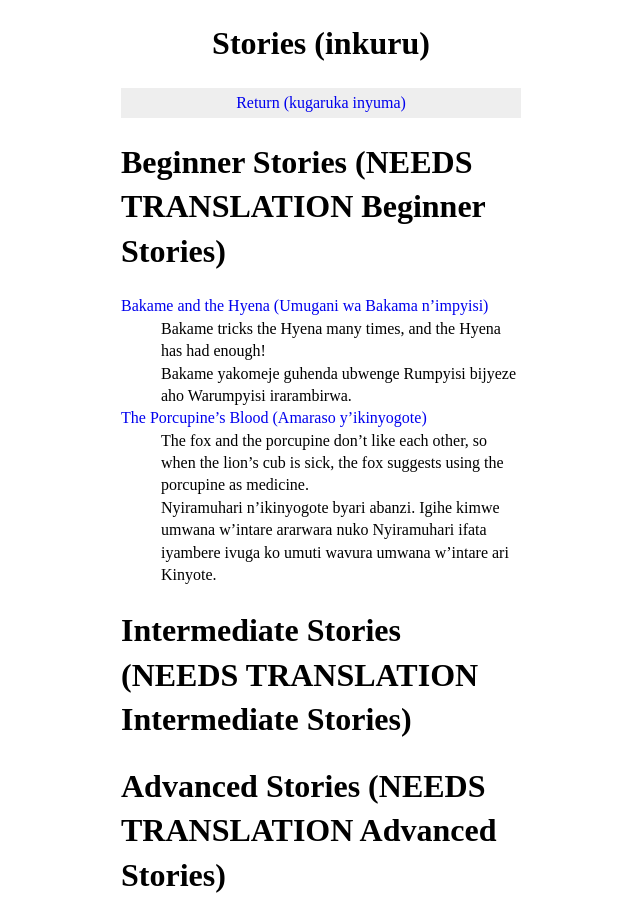
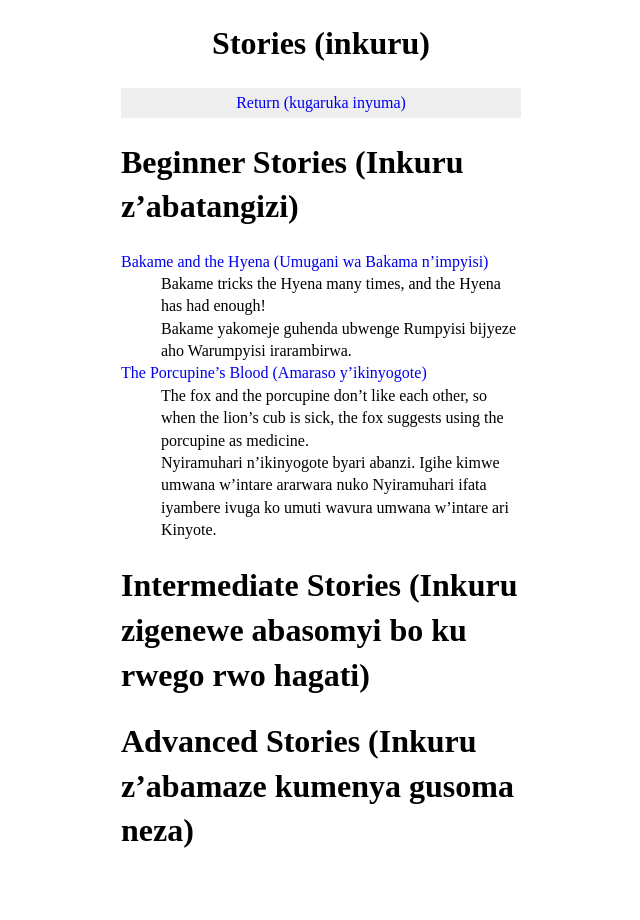
Before and after one commit to RwandaReads/RwandaReads.github.io, a Jekyll site: the page built from stories.md, in a window 1280 px wide. Shown: the whole page, without its empty margins (319-959 px from the left). Built offline with Jekyll 4.4.1, drawn with Linux system fonts in a browser that asks for light colours.

Commit message:
Update stories.md

```diff
--- a/stories.md
+++ b/stories.md
@@ -6,7 +6,7 @@ navigation:
   link: "index.html"
 ---
 
-# Beginner Stories (NEEDS TRANSLATION Beginner Stories)
+# Beginner Stories (Inkuru z’abatangizi)
 
 [Bakame and the Hyena (Umugani wa Bakama n'impyisi)](Bakame.html)
 : Bakame tricks the Hyena many times, and the Hyena has had enough!
@@ -16,6 +16,6 @@ navigation:
 : The fox and the porcupine don't like each other, so when the lion's cub is sick, the fox suggests using the porcupine as medicine.
 : Nyiramuhari n'ikinyogote byari abanzi. Igihe kimwe umwana w'intare ararwara nuko Nyiramuhari ifata iyambere ivuga ko umuti wavura umwana w'intare ari Kinyote.
 
-# Intermediate Stories (NEEDS TRANSLATION Intermediate Stories)
+# Intermediate Stories (Inkuru zigenewe abasomyi bo ku rwego rwo hagati)
 
-# Advanced Stories (NEEDS TRANSLATION Advanced Stories)
+# Advanced Stories (Inkuru z’abamaze kumenya gusoma neza)
```
